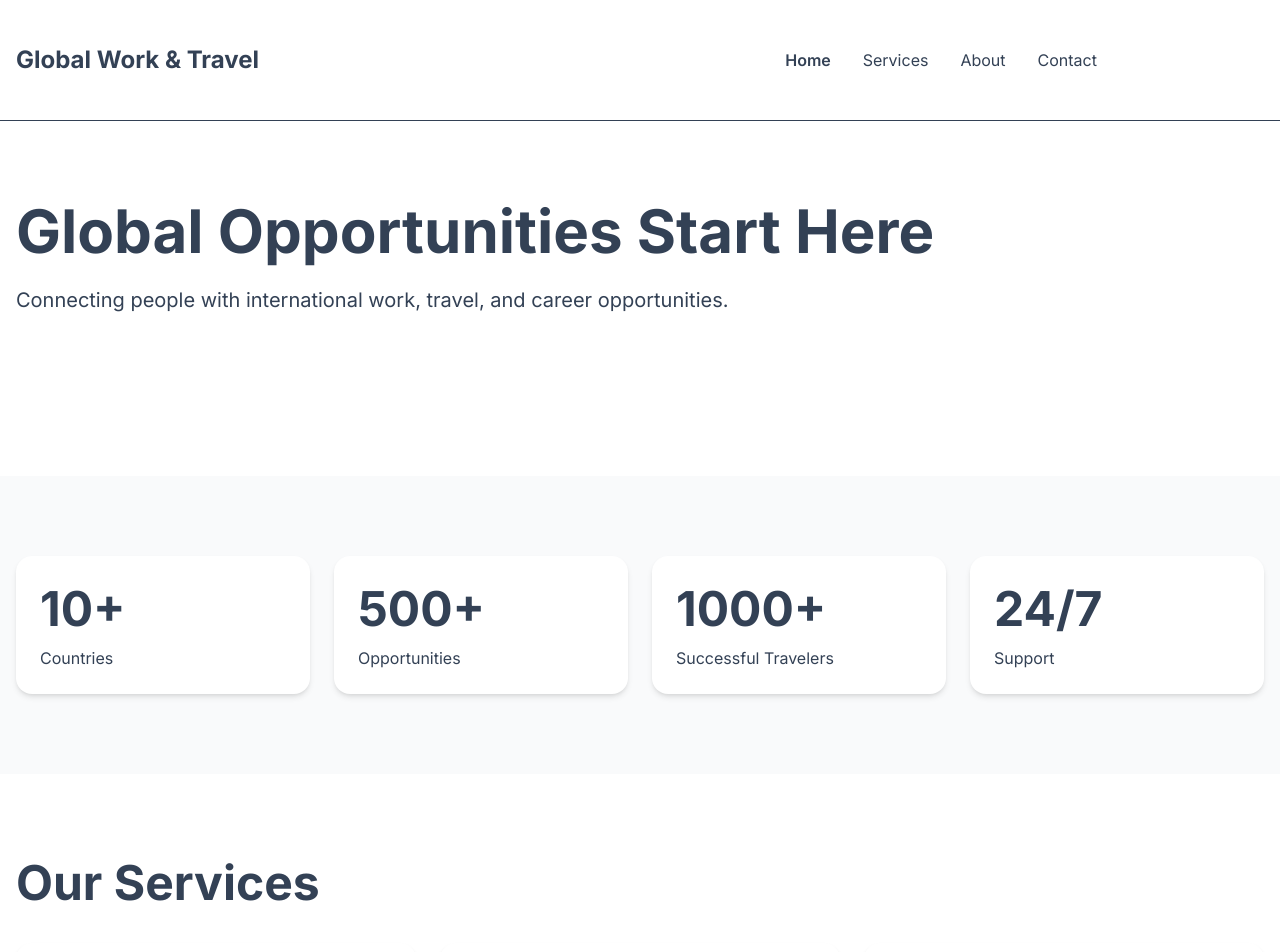
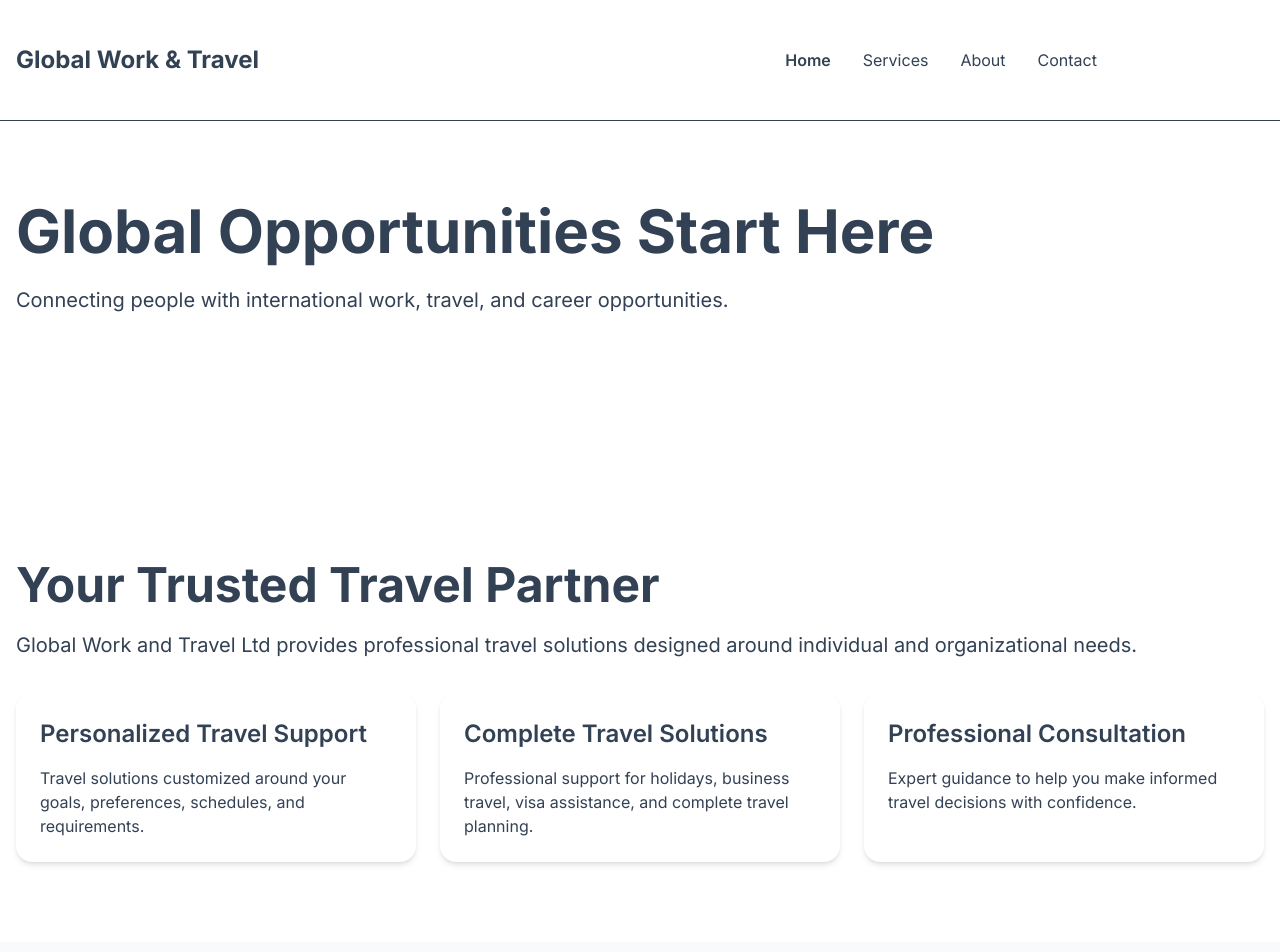
Before and after one commit to ericbalaile/Balaile-Tech-Lab, a React (Vite) app: page / in a window 1280 px wide. Shown: the top 952 px of the page. Built offline with nearby package versions, Linux system fonts and the light colour scheme.

Commit message:
Add company introduction section to homepage

```diff
--- a/src/pages/Home.jsx
+++ b/src/pages/Home.jsx
@@ -4,6 +4,24 @@ import Button from "../components/ui/Button.jsx";
 import Card from "../components/ui/Card.jsx";
 
 function Home() {
+  const companyHighlights = [
+    {
+      title: "Personalized Travel Support",
+      description:
+        "Travel solutions customized around your goals, preferences, schedules, and requirements.",
+    },
+    {
+      title: "Complete Travel Solutions",
+      description:
+        "Professional support for holidays, business travel, visa assistance, and complete travel planning.",
+    },
+    {
+      title: "Professional Consultation",
+      description:
+        "Expert guidance to help you make informed travel decisions with confidence.",
+    },
+  ];
+
   const statistics = [
     {
       value: "10+",
@@ -82,6 +100,30 @@ function Home() {
         </Container>
       </Section>
 
+      {/* Company Introduction Section */}
+      <Section>
+        <Container>
+          <div>
+            <h2 className="text-3xl font-bold">Your Trusted Travel Partner</h2>
+
+            <p className="mt-4 text-lg">
+              Global Work and Travel Ltd provides professional travel solutions
+              designed around individual and organizational needs.
+            </p>
+          </div>
+
+          <div className="mt-8 grid gap-6 md:grid-cols-3">
+            {companyHighlights.map((item) => (
+              <Card key={item.title}>
+                <h3 className="text-xl font-semibold">{item.title}</h3>
+
+                <p className="mt-4">{item.description}</p>
+              </Card>
+            ))}
+          </div>
+        </Container>
+      </Section>
+
       {/* Statistics Section */}
       <Section background="light">
         <Container>
```
